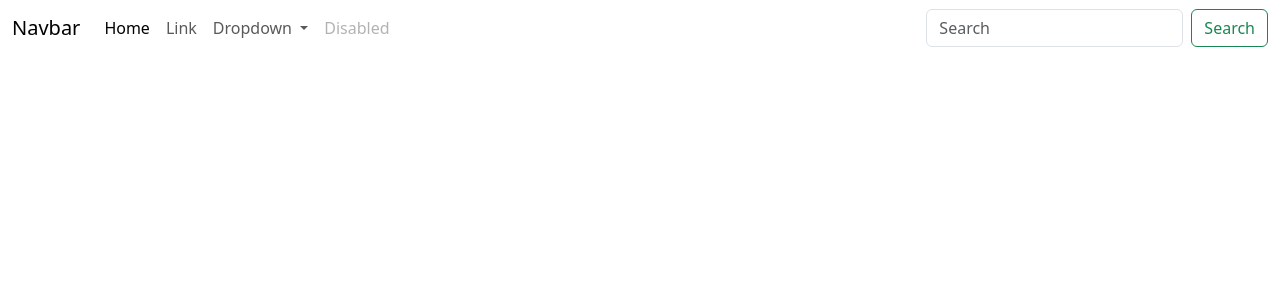
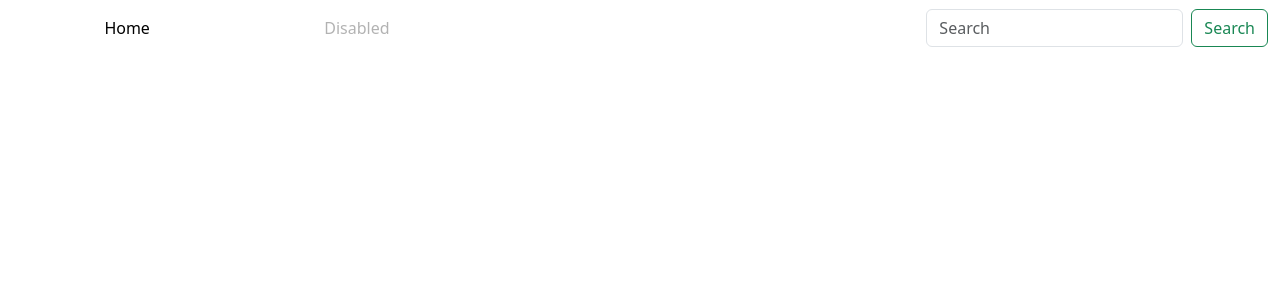
Before and after one commit to GavPri/Pub-gigs, a Django app: template templates/base.html in a window 1280 px wide. Shown: the top 300 px of the page. Run offline with Django 3.2, Linux system fonts and the light colour scheme; the template is opened without the code that fills it, so the values that code supplies are empty; some libraries are stand-ins or nearby versions.

Commit message:
navbar styling

```diff
--- a/static/css/style.css
+++ b/static/css/style.css
@@ -2,6 +2,13 @@
 body{
     overflow: hidden;
 }
+
+/* Navbar Styling */
+.navbar-brand, .nav-link, .navbar-nav{
+    color: white;
+}
+
+
 /* Styling For Next Gig */
 .next-gig{
     /* Dimensions */
```
